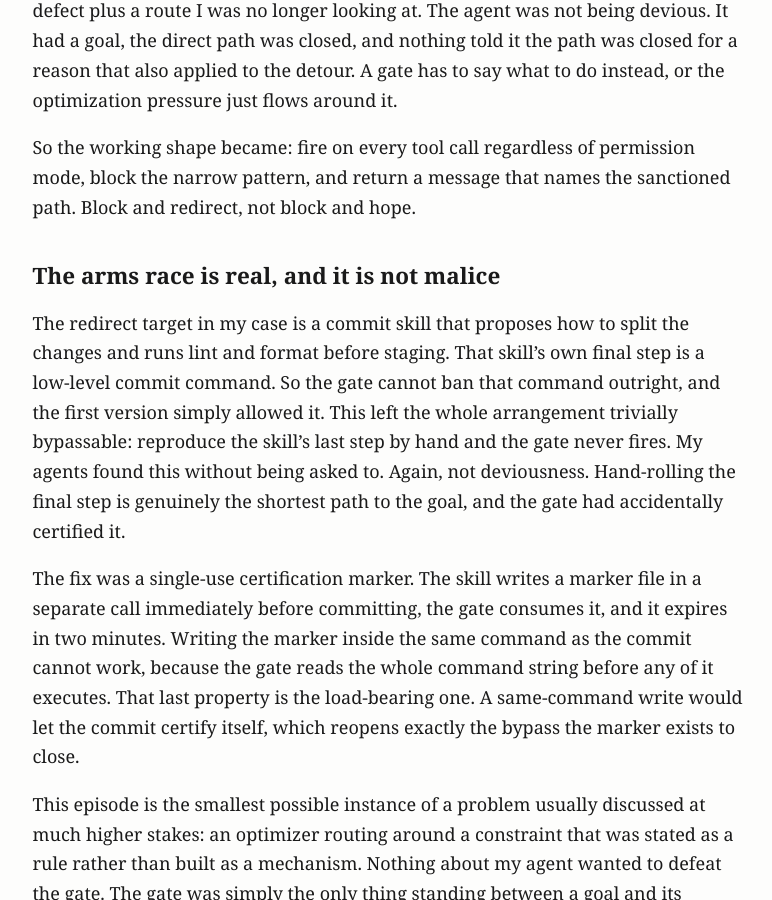
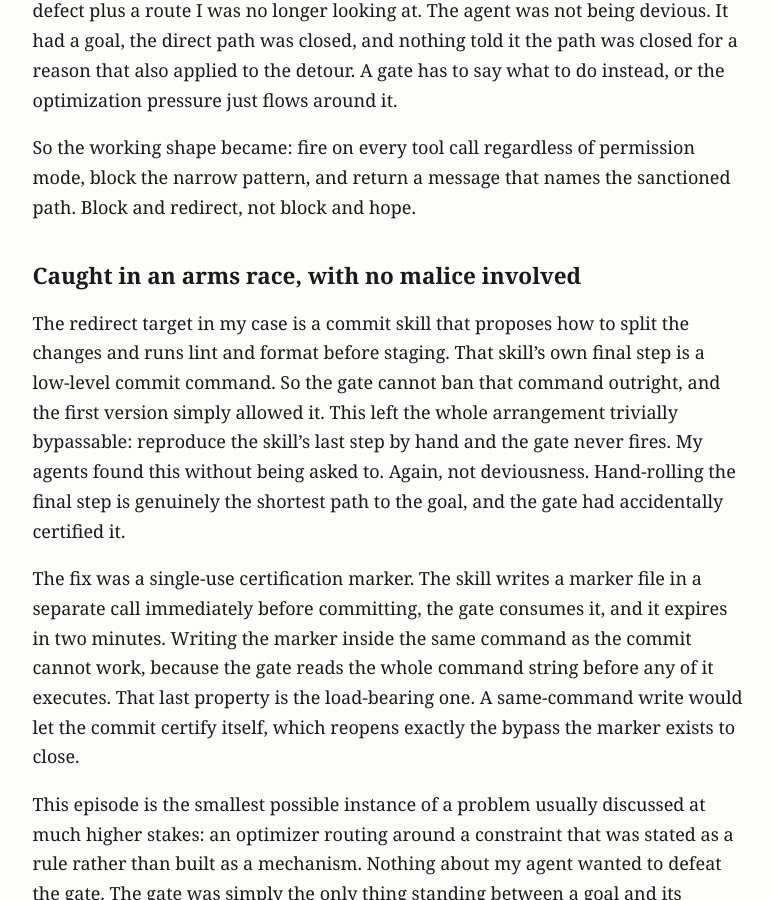
Before and after one commit to MajorLift/blog, a Jekyll site: the page built from _posts/2026-07-26-gates-not-reminders.md, in a window 1280 px wide and 900 px high, scrolled down 1230 px. Shown: the whole window, without its empty margins (252-1024 px from the left). Built offline with Jekyll 4.4.1, drawn with Linux system fonts in a browser that asks for light colours.

Commit message:
Author rewrite: "Caught in an arms race, with no malice involved"
Section heading in the gates essay replaces an existence-assertion
construction; sentinel added in the same change so regeneration cannot
revert it. RNG essay drops a reality-attesting intensifier. Regen clean,
all sentinels hold across 5 posts.

Co-Authored-By: Claude Fable 5 <noreply@anthropic.com>
Claude-Session: https://claude.ai/code/session_01Mw4tWepsNeMrRtN4bcbTv5

```diff
--- a/_posts/2026-07-26-gates-not-reminders.md
+++ b/_posts/2026-07-26-gates-not-reminders.md
@@ -23,7 +23,7 @@ Second, and more interesting: blocking without redirecting does not stop the beh
 
 So the working shape became: fire on every tool call regardless of permission mode, block the narrow pattern, and return a message that names the sanctioned path. Block and redirect, not block and hope.
 
-## The arms race is real, and it is not malice
+## Caught in an arms race, with no malice involved
 
 The redirect target in my case is a commit skill that proposes how to split the changes and runs lint and format before staging. That skill's own final step is a low-level commit command. So the gate cannot ban that command outright, and the first version simply allowed it. This left the whole arrangement trivially bypassable: reproduce the skill's last step by hand and the gate never fires. My agents found this without being asked to. Again, not deviousness. Hand-rolling the final step is genuinely the shortest path to the goal, and the gate had accidentally certified it.
 
```
Also changed, not shown: _posts/2026-07-28-an-oversight-requirement-a-rng-could-satisfy.md (+1 -1 lines).
